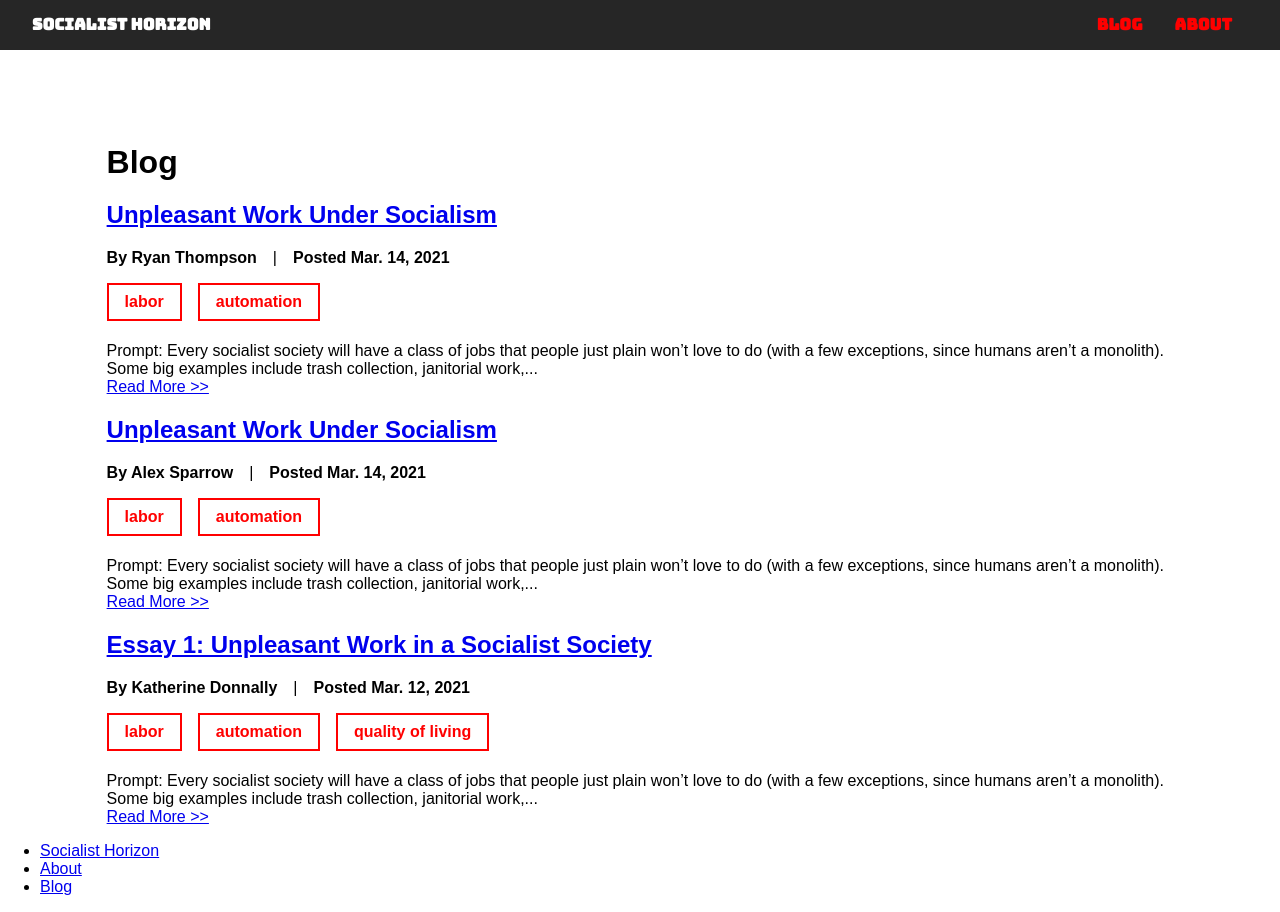
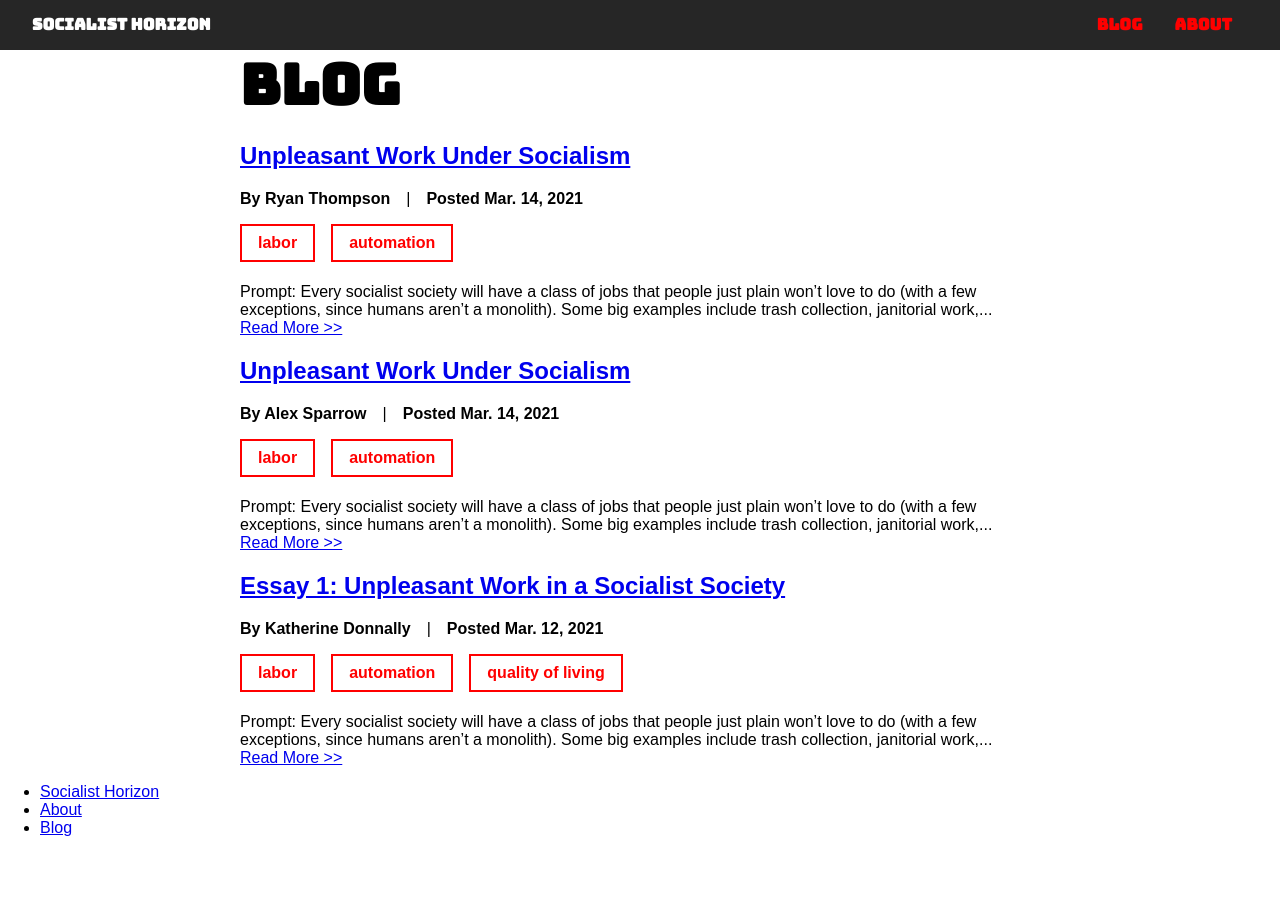
Before and after one commit to socialisthorizon/socialisthorizon.github.io, a Jekyll site: the page built from pages/blog.html, in a window 1280 px wide. Built offline with Jekyll 4.4.1, drawn with Linux system fonts in a browser that asks for light colours; some web fonts are replaced.

Commit message:
Adjust max width

```diff
--- a/assets/css/_sass/_pages/_blog.scss
+++ b/assets/css/_sass/_pages/_blog.scss
@@ -1,15 +1,21 @@
 .blog__page-title {
 	margin: 0 4.167%;
-	padding-top: 3em;
+	padding-top: 3rem;
+	font-family: $bungee;
+	font-size: 3.5rem;
 	@media screen and (min-width: 425px) {
-		margin: 0 8.33%;
+		margin: 0 auto;
+		padding: 0 8.33%;
+		max-width: 800px;
 	}
 }
 
 .blog__post-list {
 	margin: 0 4.167%;
 	@media screen and (min-width: 425px) {
-		margin: 0 8.33%;
+		margin: 0 auto;
+		padding: 0 8.33%;
+		max-width: 800px;
 	}
 }
 
```
